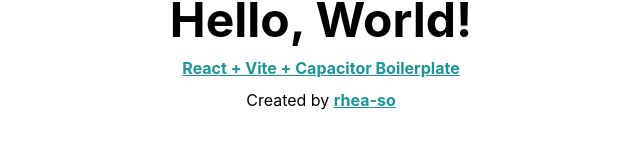
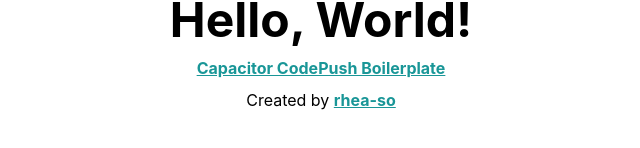
Before and after one commit to rhea-so-archive/capacitor-codepush-boilerplate, a React (Vite) app: page / in a window 1280 px wide. Shown: the part 372-520 px from the top of the page, without its empty margins (319-959 px from the left). Built offline with nearby package versions, Linux system fonts and the light colour scheme; no server answers; what @capgo/capacitor-updater would draw is missing.

Commit message:
🧹 chore: change text

```diff
--- a/src/Components/HiThere.tsx
+++ b/src/Components/HiThere.tsx
@@ -44,10 +44,10 @@
         <br />
         <p>
           <a
-            href="https://github.com/rhea-so-lab/react-vite-capacitor-boilerplate"
+            href="https://github.com/rhea-so-lab/capacitor-codepush-boilerplate"
             target="_blank"
           >
-            React + Vite + Capacitor Boilerplate
+            Capacitor CodePush Boilerplate
           </a>
         </p>
         <br />
```
